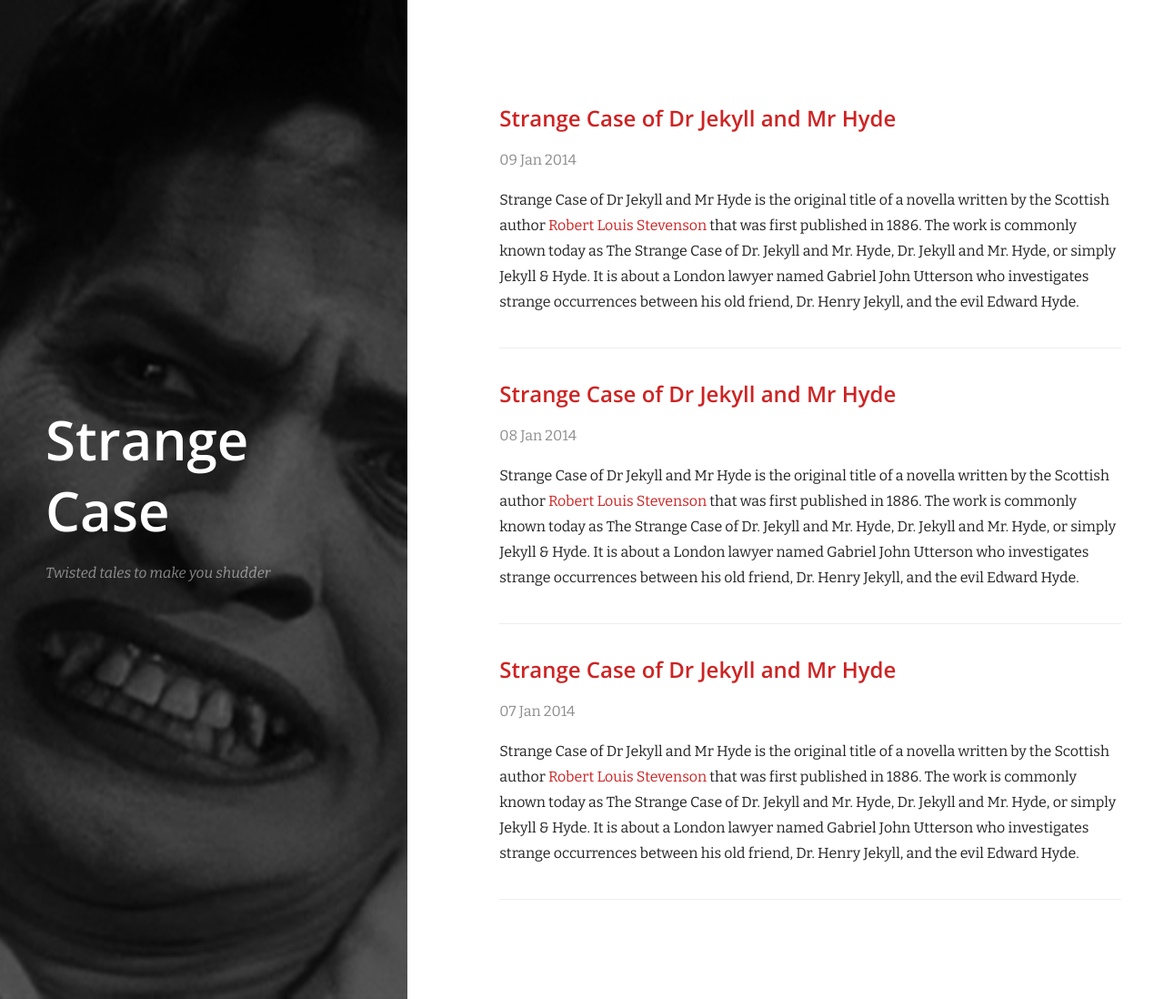
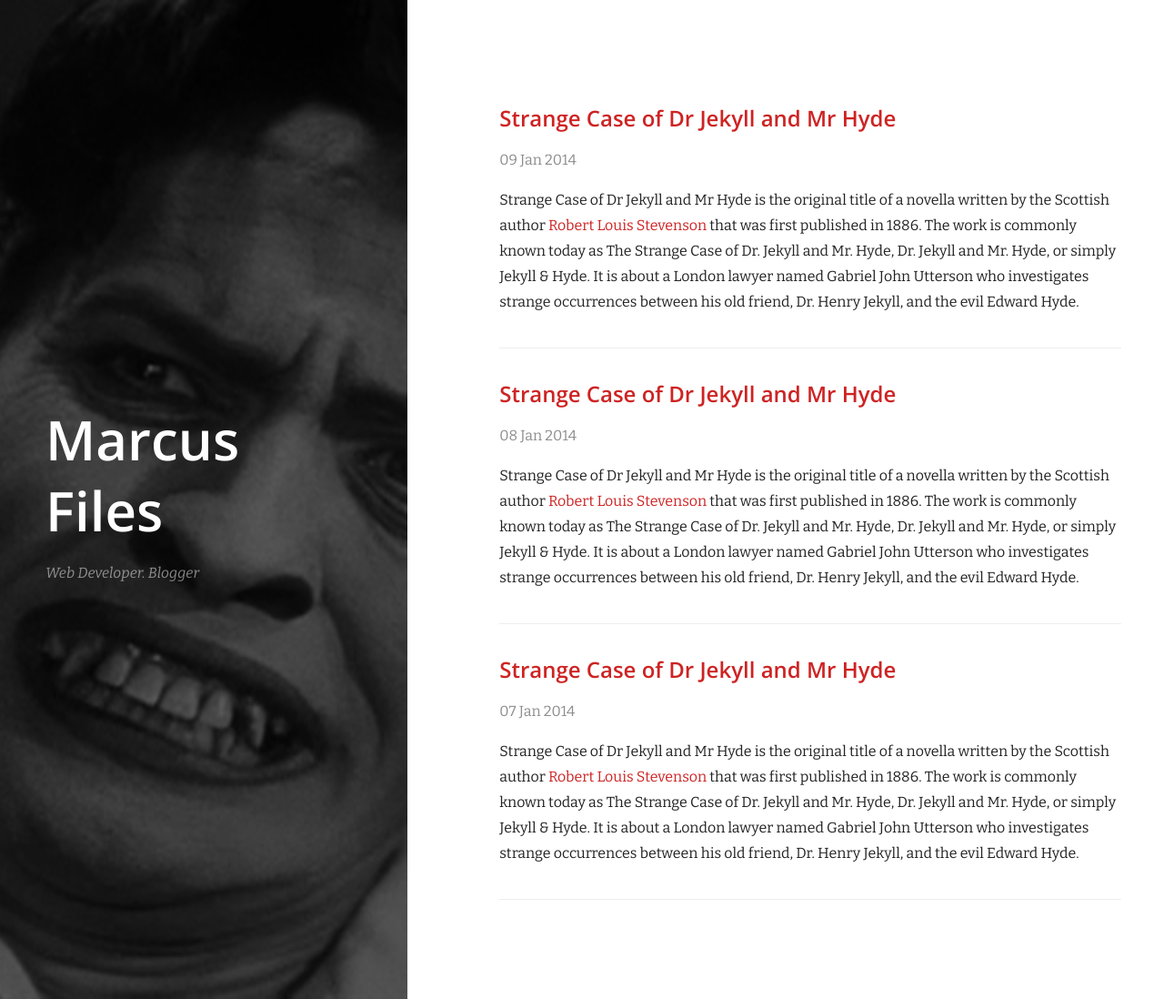
Before and after one commit to awesomemarcus/awesomemarcus.github.io, a Jekyll site: the page built from index.html, in a window 1280 px wide. Shown: the whole page at 91% size. Built offline with Jekyll 4.4.1, drawn with Linux system fonts in a browser that asks for light colours; nearby versions of some CDN libraries; Markdown is read by kramdown in place of the engine named in the settings.

Commit message:
modified yml file

```diff
--- a/_config.yml
+++ b/_config.yml
@@ -1,9 +1,10 @@
 # Site settings
-title: 'Strange Case' # Your Title
-tagline: 'Twisted tales to make you shudder' # A brief tagline for your site
+title: 'Marcus Files' # Your Title
+tagline: 'Web Developer. Blogger' # A brief tagline for your site
 sidebar_image: /images/cover.jpg
 
 # Build settings
 markdown: redcarpet
 highlighter: pygments
-baseurl: /strange_case # the subpath of your site, e.g. /blog/
+baseurl:
+url: 'http://awesomemarcus.github.io'
```
